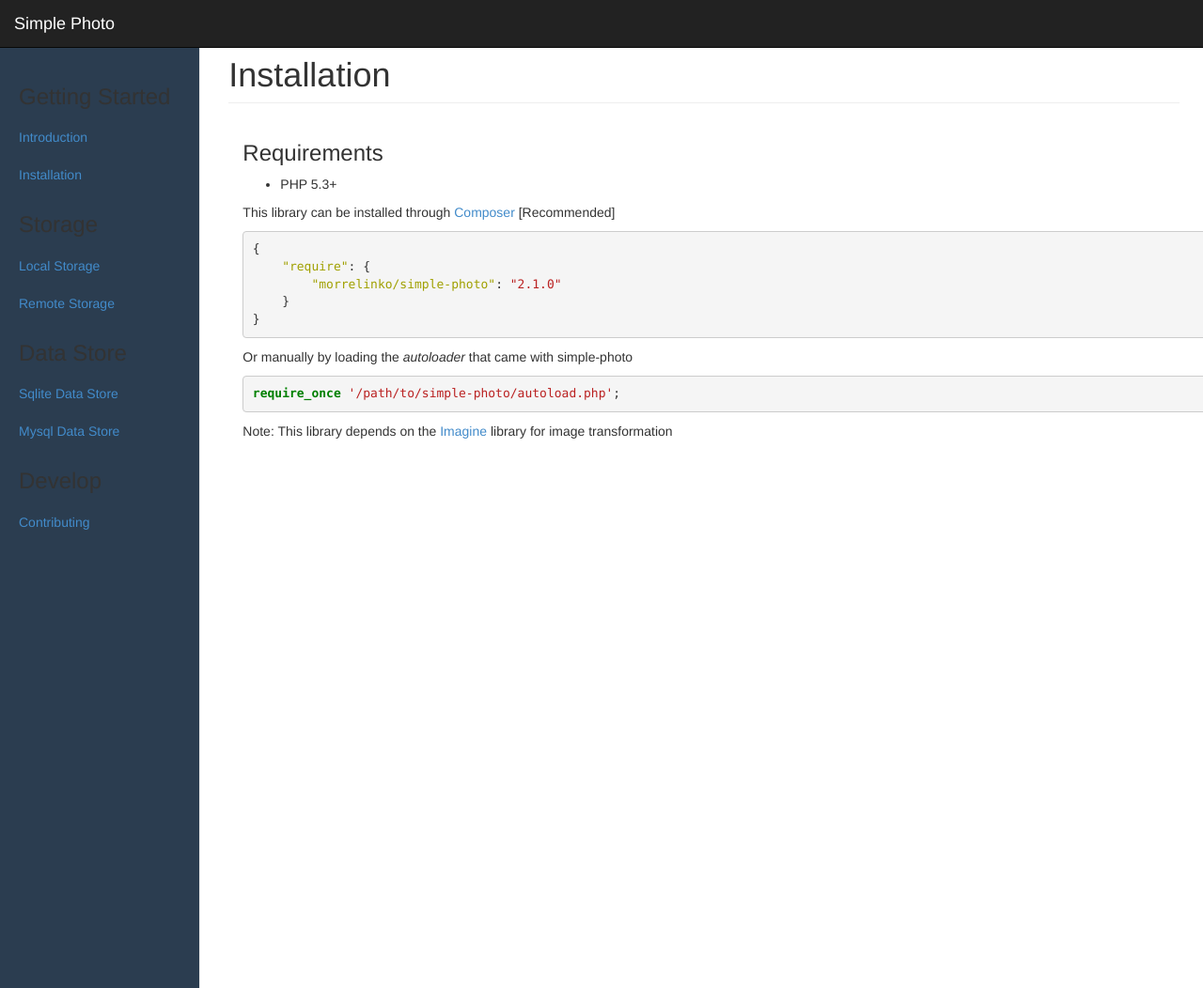
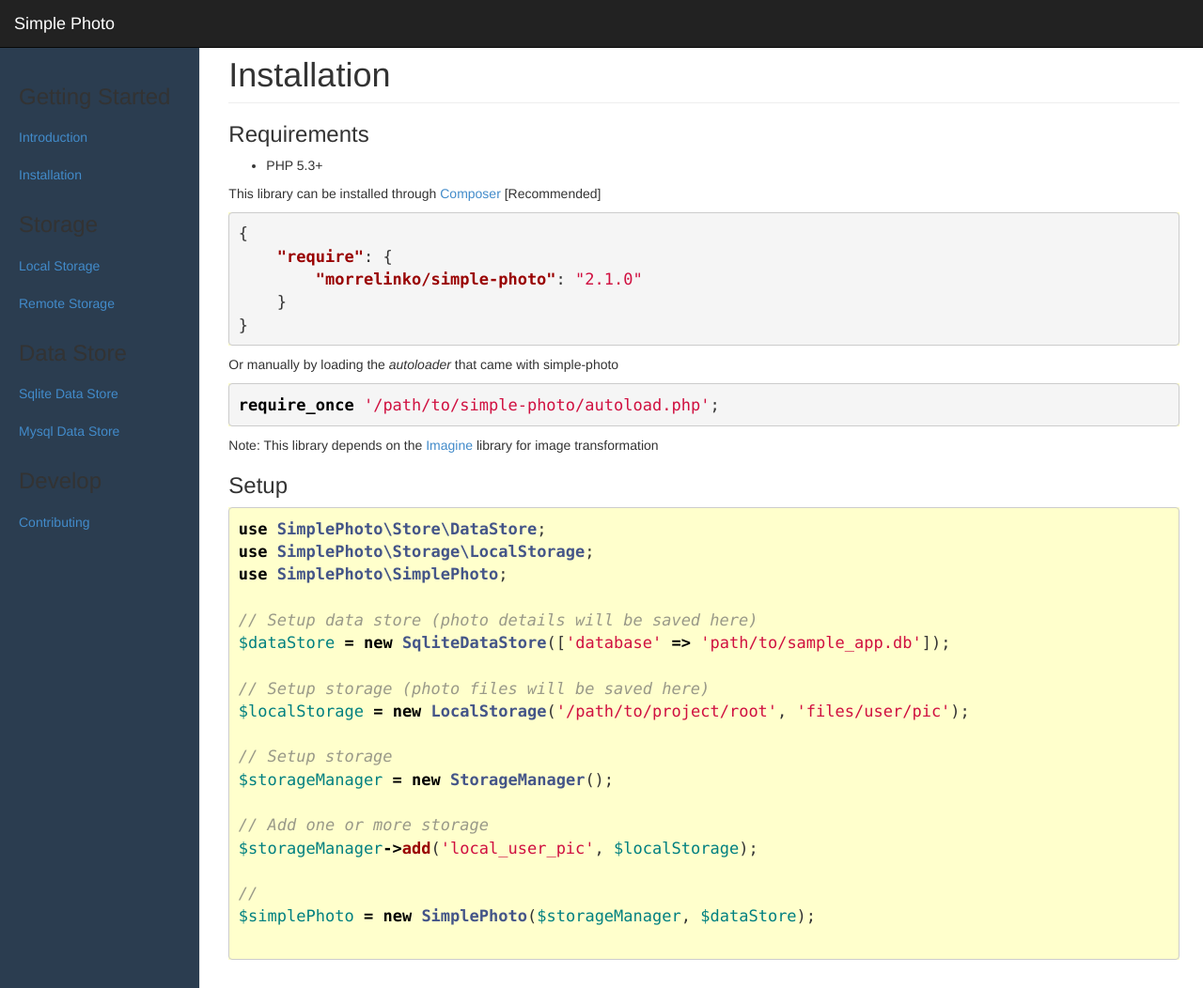
Before and after one commit to morrelinko/simple-photo-docs, a Jekyll site: the page built from docs/installation.md, in a window 1280 px wide and 1052 px high. Shown: the whole window at 94% size. Built offline with Jekyll 4.4.1, drawn with Linux system fonts in a browser that asks for light colours; Markdown is read by kramdown in place of the engine named in the settings.

Commit message:
Added script setup to installation

````diff
--- a/_config.yml
+++ b/_config.yml
@@ -1,8 +1,12 @@
 name: Simple Photo
 markdown: redcarpet
 pygments: true
-description:
+
 url: http://simplephoto.morrelinko.com
 baseUrl: /
 permalink: pretty
+
 exclude: [README.md]
+
+redcarpet:
+  extensions: ['fenced_code_blocks']
--- a/_layouts/default.html
+++ b/_layouts/default.html
@@ -8,10 +8,7 @@
 
             <div id="content" class="col-sm-9 col-sm-offset-3 col-md-10 col-md-offset-2">
                 <h1 class="page-header">{{ page.title }}</h1>
-
-                <div class="container">
-                    {{ content }}
-                </div>
+                {{ content }}
             </div>
         </div>
     </div>
--- a/asset/css/docs.css
+++ b/asset/css/docs.css
@@ -1,5 +1,22 @@
 body {
     padding-top: 0;
+}
+
+code {
+    background-color: #FCFCFC;
+    border-radius: 6px 6px 6px 6px;
+    color: #595F7B;
+    font-size: 80%;
+    padding: 6px 12px
+}
+
+p code {
+    word-wrap: break-word;
+    white-space: pre-line
+}
+
+pre {
+    font-size: 17px
 }
 
 #sidebar {
--- a/asset/css/pygment-default.css
+++ b/asset/css/pygment-default.css
@@ -1,61 +1,61 @@
-.hll { background-color: #ffffcc }
-.c { color: #408080; font-style: italic } /* Comment */
-.err { border: 1px solid #FF0000 } /* Error */
-.k { color: #008000; font-weight: bold } /* Keyword */
-.o { color: #666666 } /* Operator */
-.cm { color: #408080; font-style: italic } /* Comment.Multiline */
-.cp { color: #BC7A00 } /* Comment.Preproc */
-.c1 { color: #408080; font-style: italic } /* Comment.Single */
-.cs { color: #408080; font-style: italic } /* Comment.Special */
-.gd { color: #A00000 } /* Generic.Deleted */
-.ge { font-style: italic } /* Generic.Emph */
-.gr { color: #FF0000 } /* Generic.Error */
-.gh { color: #000080; font-weight: bold } /* Generic.Heading */
-.gi { color: #00A000 } /* Generic.Inserted */
+.highlight { background-color: #ffffcc }
+.c { color: #999988; font-style: italic } /* Comment */
+.err { color: #a61717; background-color: #e3d2d2 } /* Error */
+.k { color: #000000; font-weight: bold } /* Keyword */
+.o { color: #000000; font-weight: bold } /* Operator */
+.cm { color: #999988; font-style: italic } /* Comment.Multiline */
+.cp { color: #999999; font-weight: bold; font-style: italic } /* Comment.Preproc */
+.c1 { color: #999988; font-style: italic } /* Comment.Single */
+.cs { color: #999999; font-weight: bold; font-style: italic } /* Comment.Special */
+.gd { color: #000000; background-color: #ffdddd } /* Generic.Deleted */
+.ge { color: #000000; font-style: italic } /* Generic.Emph */
+.gr { color: #aa0000 } /* Generic.Error */
+.gh { color: #999999 } /* Generic.Heading */
+.gi { color: #000000; background-color: #ddffdd } /* Generic.Inserted */
 .go { color: #888888 } /* Generic.Output */
-.gp { color: #000080; font-weight: bold } /* Generic.Prompt */
+.gp { color: #555555 } /* Generic.Prompt */
 .gs { font-weight: bold } /* Generic.Strong */
-.gu { color: #800080; font-weight: bold } /* Generic.Subheading */
-.gt { color: #0044DD } /* Generic.Traceback */
-.kc { color: #008000; font-weight: bold } /* Keyword.Constant */
-.kd { color: #008000; font-weight: bold } /* Keyword.Declaration */
-.kn { color: #008000; font-weight: bold } /* Keyword.Namespace */
-.kp { color: #008000 } /* Keyword.Pseudo */
-.kr { color: #008000; font-weight: bold } /* Keyword.Reserved */
-.kt { color: #B00040 } /* Keyword.Type */
-.m { color: #666666 } /* Literal.Number */
-.s { color: #BA2121 } /* Literal.String */
-.na { color: #7D9029 } /* Name.Attribute */
-.nb { color: #008000 } /* Name.Builtin */
-.nc { color: #0000FF; font-weight: bold } /* Name.Class */
-.no { color: #880000 } /* Name.Constant */
-.nd { color: #AA22FF } /* Name.Decorator */
-.ni { color: #999999; font-weight: bold } /* Name.Entity */
-.ne { color: #D2413A; font-weight: bold } /* Name.Exception */
-.nf { color: #0000FF } /* Name.Function */
-.nl { color: #A0A000 } /* Name.Label */
-.nn { color: #0000FF; font-weight: bold } /* Name.Namespace */
-.nt { color: #008000; font-weight: bold } /* Name.Tag */
-.nv { color: #19177C } /* Name.Variable */
-.ow { color: #AA22FF; font-weight: bold } /* Operator.Word */
+.gu { color: #aaaaaa } /* Generic.Subheading */
+.gt { color: #aa0000 } /* Generic.Traceback */
+.kc { color: #000000; font-weight: bold } /* Keyword.Constant */
+.kd { color: #000000; font-weight: bold } /* Keyword.Declaration */
+.kn { color: #000000; font-weight: bold } /* Keyword.Namespace */
+.kp { color: #000000; font-weight: bold } /* Keyword.Pseudo */
+.kr { color: #000000; font-weight: bold } /* Keyword.Reserved */
+.kt { color: #445588; font-weight: bold } /* Keyword.Type */
+.m { color: #009999 } /* Literal.Number */
+.s { color: #d01040 } /* Literal.String */
+.na { color: #008080 } /* Name.Attribute */
+.nb { color: #0086B3 } /* Name.Builtin */
+.nc { color: #445588; font-weight: bold } /* Name.Class */
+.no { color: #008080 } /* Name.Constant */
+.nd { color: #3c5d5d; font-weight: bold } /* Name.Decorator */
+.ni { color: #800080 } /* Name.Entity */
+.ne { color: #990000; font-weight: bold } /* Name.Exception */
+.nf { color: #990000; font-weight: bold } /* Name.Function */
+.nl { color: #990000; font-weight: bold } /* Name.Label */
+.nn { color: #555555 } /* Name.Namespace */
+.nt { color: #000080 } /* Name.Tag */
+.nv { color: #008080 } /* Name.Variable */
+.ow { color: #000000; font-weight: bold } /* Operator.Word */
 .w { color: #bbbbbb } /* Text.Whitespace */
-.mf { color: #666666 } /* Literal.Number.Float */
-.mh { color: #666666 } /* Literal.Number.Hex */
-.mi { color: #666666 } /* Literal.Number.Integer */
-.mo { color: #666666 } /* Literal.Number.Oct */
-.sb { color: #BA2121 } /* Literal.String.Backtick */
-.sc { color: #BA2121 } /* Literal.String.Char */
-.sd { color: #BA2121; font-style: italic } /* Literal.String.Doc */
-.s2 { color: #BA2121 } /* Literal.String.Double */
-.se { color: #BB6622; font-weight: bold } /* Literal.String.Escape */
-.sh { color: #BA2121 } /* Literal.String.Heredoc */
-.si { color: #BB6688; font-weight: bold } /* Literal.String.Interpol */
-.sx { color: #008000 } /* Literal.String.Other */
-.sr { color: #BB6688 } /* Literal.String.Regex */
-.s1 { color: #BA2121 } /* Literal.String.Single */
-.ss { color: #19177C } /* Literal.String.Symbol */
-.bp { color: #008000 } /* Name.Builtin.Pseudo */
-.vc { color: #19177C } /* Name.Variable.Class */
-.vg { color: #19177C } /* Name.Variable.Global */
-.vi { color: #19177C } /* Name.Variable.Instance */
-.il { color: #666666 } /* Literal.Number.Integer.Long */
+.mf { color: #009999 } /* Literal.Number.Float */
+.mh { color: #009999 } /* Literal.Number.Hex */
+.mi { color: #009999 } /* Literal.Number.Integer */
+.mo { color: #009999 } /* Literal.Number.Oct */
+.sb { color: #d01040 } /* Literal.String.Backtick */
+.sc { color: #d01040 } /* Literal.String.Char */
+.sd { color: #d01040 } /* Literal.String.Doc */
+.s2 { color: #d01040 } /* Literal.String.Double */
+.se { color: #d01040 } /* Literal.String.Escape */
+.sh { color: #d01040 } /* Literal.String.Heredoc */
+.si { color: #d01040 } /* Literal.String.Interpol */
+.sx { color: #d01040 } /* Literal.String.Other */
+.sr { color: #009926 } /* Literal.String.Regex */
+.s1 { color: #d01040 } /* Literal.String.Single */
+.ss { color: #990073 } /* Literal.String.Symbol */
+.bp { color: #999999 } /* Name.Builtin.Pseudo */
+.vc { color: #008080 } /* Name.Variable.Class */
+.vg { color: #008080 } /* Name.Variable.Global */
+.vi { color: #008080 } /* Name.Variable.Instance */
+.il { color: #009999 } /* Literal.Number.Integer.Long */
--- a/docs/installation.md
+++ b/docs/installation.md
@@ -25,3 +25,27 @@
 
 Note: This library depends on the [Imagine](https://packagist.org/packages/imagine/imagine)
 library for image transformation
+
+### Setup
+
+```php
+use SimplePhoto\Store\DataStore;
+use SimplePhoto\Storage\LocalStorage;
+use SimplePhoto\SimplePhoto;
+
+// Setup data store (photo details will be saved here)
+$dataStore = new SqliteDataStore(['database' => 'path/to/sample_app.db']);
+
+// Setup storage (photo files will be saved here)
+$localStorage = new LocalStorage('/path/to/project/root', 'files/user/pic');
+
+// Setup storage
+$storageManager = new StorageManager();
+
+// Add one or more storage
+$storageManager->add('local_user_pic', $localStorage);
+
+//
+$simplePhoto = new SimplePhoto($storageManager, $dataStore);
+
+```
````
